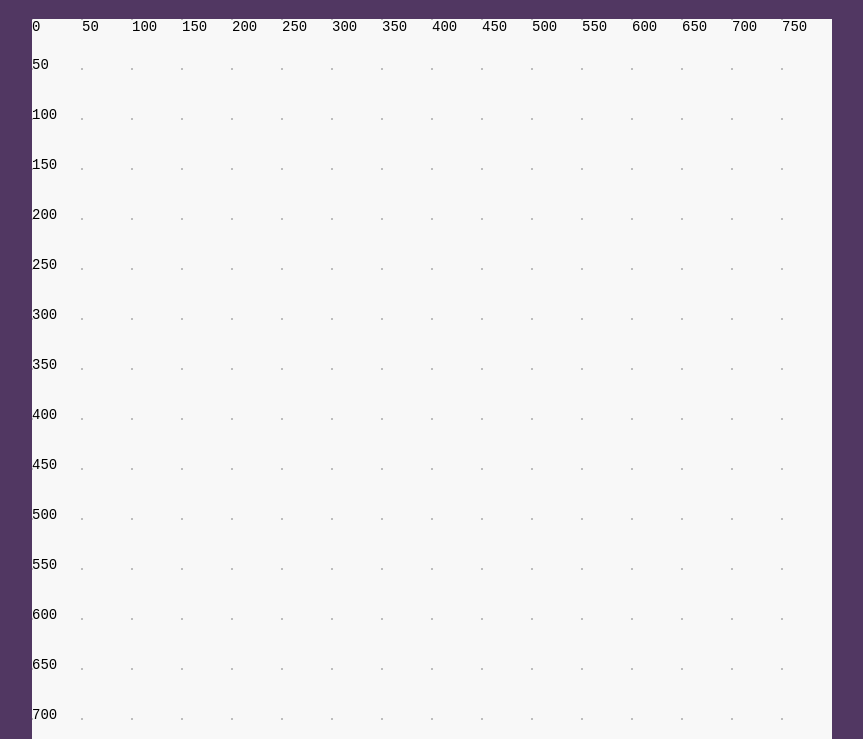
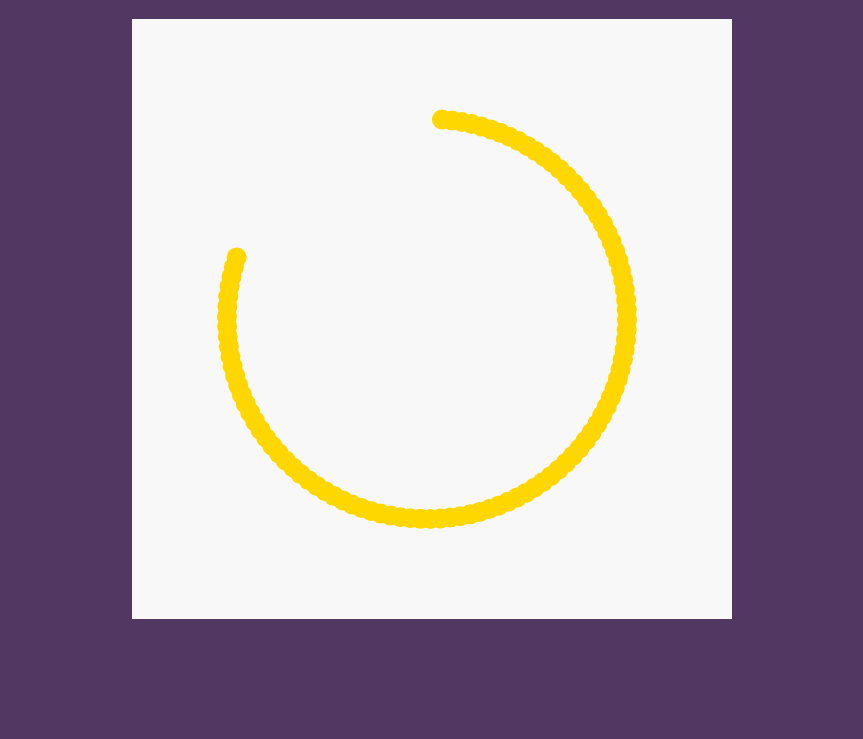
Before and after one commit to iamlana/ballAnimationWithCanvas, a plain HTML site: page index.html in a window 1280 px wide. Shown: the part 61-800 px from the top of the page, without its empty margins (208-1071 px from the left). Drawn offline with Linux system fonts and the light colour scheme.

Commit message:
Make ball move circulary

```diff
--- a/finallySomeBalls.js
+++ b/finallySomeBalls.js
@@ -1,56 +1,29 @@
-import { Rectangle } from './Rectangle.js'
-
 export function finallySomeBalls() {
   const canvas = document.getElementById('gameCanvas')
   const ctx = canvas.getContext('2d')
-  function createGrid() {
-    // draw a line every *step* pixels
-    const step = 50
+  let x = canvas.width / 2;
+  let y = canvas.height / 6;
+  let ballRadius = 10;
+  let radians = 0;
 
-    // our end points
-    const width = canvas.width
-    const height = canvas.height
 
-    ctx.save()
-    ctx.strokeStyle = 'gray' // line colors
-    ctx.fillStyle = 'black'
-    ctx.font = '14px Monospace'
-    ctx.lineWidth = 0.39
 
-    for (let x = 0; x <= width; x += step) {
-      ctx.fillText(x, x, 12)
-    }
-
-    for (let y = 0; y <= height; y += step) {
-      ctx.fillText(y, 0, y)
-    }
-
-    for (let x = 0; x < width; x += step) {
-      for (let y = 0; y < height; y += step) {
-        drawCircle(ctx, x, y, 1, '#aaa')
-      }
-    }
-
-    ctx.restore()
+  function move() {
+    radians += 0.05;
+    x = x + Math.cos(radians) * 10;
+    y = y + Math.sin(radians) * 10;
+    // ctx.clearRect(0, 0, canvas.width, canvas.height)
+    drawBall();
   }
 
-  createGrid()
+  function drawBall() {
+    ctx.beginPath();
+    ctx.arc(x, y, ballRadius, 0, Math.PI * 2, false);
+    ctx.fillStyle = 'gold';
+    ctx.fill();
+    ctx.closePath();
+  }
 
+  // window.requestAnimationFrame(move)
+  setInterval(move, 50);
 }
-
-/**
- * @param {CanvasRenderingContext2D} ctx
- * @param {number} x
- * @param {number} y
- * @param {number} radius
- * @param {string} color
- */
-function drawCircle(ctx, x, y, radius, color) {
-  ctx.save()
-  ctx.fillStyle = color
-  ctx.beginPath()
-  ctx.arc(x, y, radius, 0, 2 * Math.PI)
-  ctx.closePath()
-  ctx.fill()
-  ctx.restore()
-}
--- a/index.html
+++ b/index.html
@@ -10,7 +10,7 @@
     <h1 id='gameTitle' style="text-align: center;">Balls</h1>
 
     <div id="gameContainer">
-        <canvas id="gameCanvas" width="800" height="1200"></canvas>
+        <canvas id="gameCanvas" width="600" height="600"></canvas>
     </div>
 
     <script type="module" src="index.js"></script>
```
